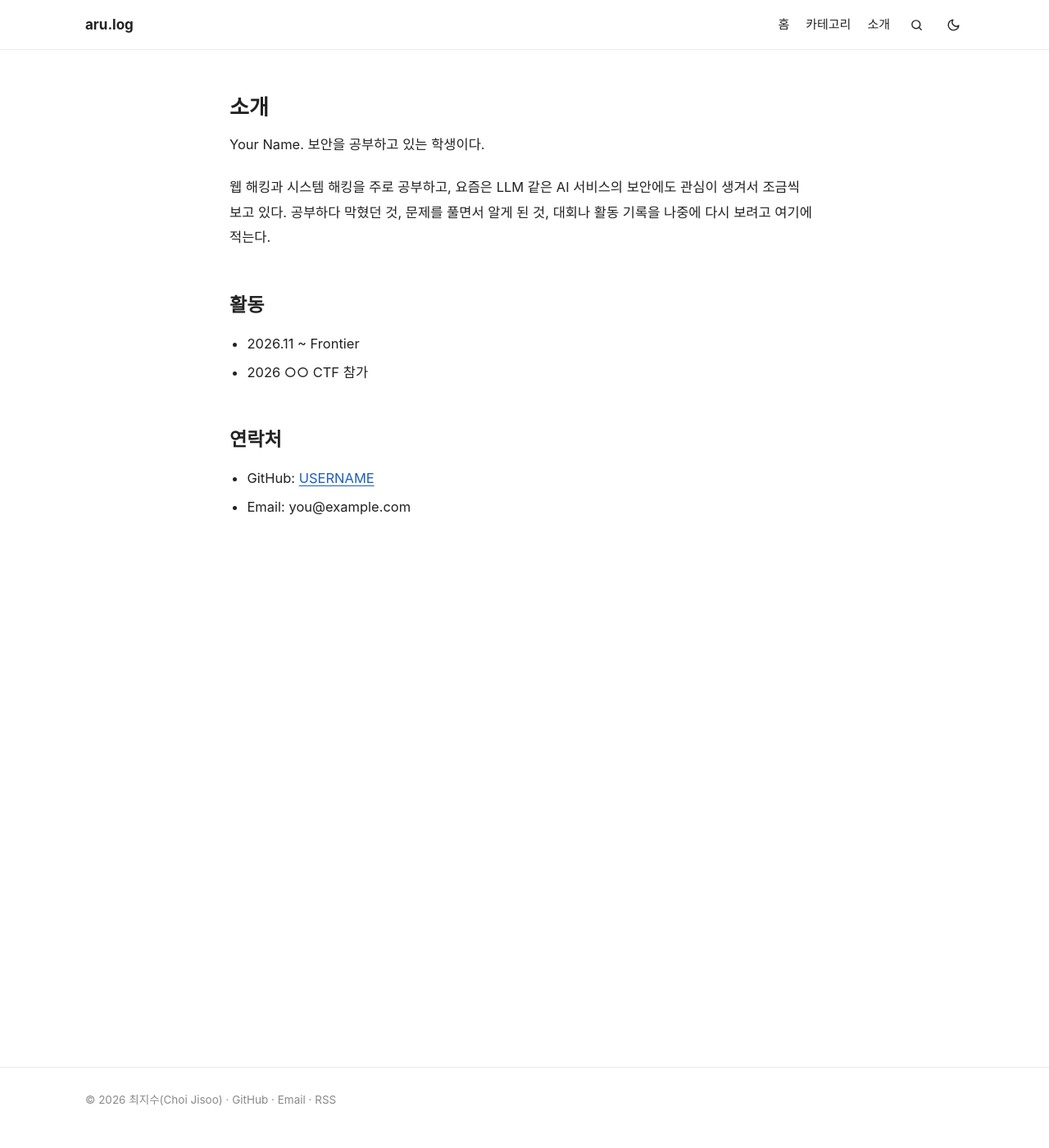
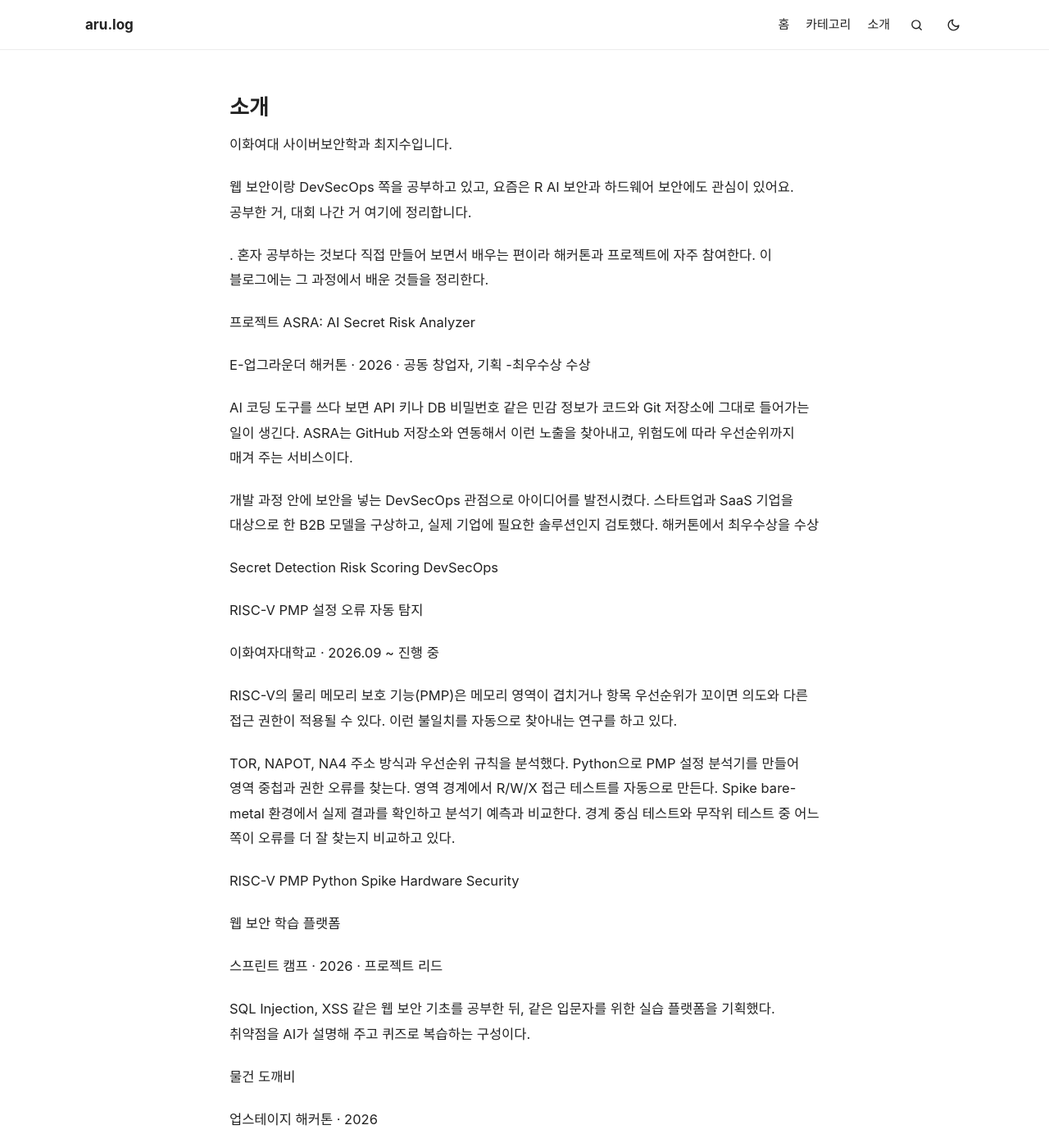
Before and after one commit to aru0909/aru0909.github.io, a Jekyll site: the page built from about.md, in a window 1280 px wide and 1400 px high. Shown: the whole window at 82% size. Built offline with Jekyll 4.4.1, drawn with Linux system fonts in a browser that asks for light colours; some web fonts are replaced; some of the changed text lies outside the part shown.

Commit message:
Update about.md

```diff
--- a/about.md
+++ b/about.md
@@ -3,16 +3,69 @@ title: 소개
 permalink: /about/
 ---
 
-Your Name. 보안을 공부하고 있는 학생이다.
+이화여대 사이버보안학과 최지수입니다.
 
-웹 해킹과 시스템 해킹을 주로 공부하고, 요즘은 LLM 같은 AI 서비스의 보안에도 관심이 생겨서 조금씩 보고 있다. 공부하다 막혔던 것, 문제를 풀면서 알게 된 것, 대회나 활동 기록을 나중에 다시 보려고 여기에 적는다.
+웹 보안이랑 DevSecOps 쪽을 공부하고 있고, 요즘은 R AI 보안과 하드웨어 보안에도 관심이 있어요. 공부한 거, 대회 나간 거 여기에 정리합니다.
 
-## 활동
+. 혼자 공부하는 것보다 직접 만들어 보면서 배우는 편이라 해커톤과 프로젝트에 자주 참여한다. 이 블로그에는 그 과정에서 배운 것들을 정리한다.
 
-- 2026.11 ~ Frontier
-- 2026 ○○ CTF 참가
+프로젝트
+ASRA: AI Secret Risk Analyzer
 
-## 연락처
+E-업그라운더 해커톤 · 2026 · 공동 창업자, 기획 -최우수상 수상
 
-- GitHub: [USERNAME](https://github.com/USERNAME)
-- Email: you@example.com
+AI 코딩 도구를 쓰다 보면 API 키나 DB 비밀번호 같은 민감 정보가 코드와 Git 저장소에 그대로 들어가는 일이 생긴다. ASRA는 GitHub 저장소와 연동해서 이런 노출을 찾아내고, 위험도에 따라 우선순위까지 매겨 주는 서비스이다.
+
+개발 과정 안에 보안을 넣는 DevSecOps 관점으로 아이디어를 발전시켰다.
+스타트업과 SaaS 기업을 대상으로 한 B2B 모델을 구상하고, 실제 기업에 필요한 솔루션인지 검토했다.
+해커톤에서 최우수상을 수상
+
+Secret Detection Risk Scoring DevSecOps
+
+RISC-V PMP 설정 오류 자동 탐지
+
+이화여자대학교 · 2026.09 ~ 진행 중
+
+RISC-V의 물리 메모리 보호 기능(PMP)은 메모리 영역이 겹치거나 항목 우선순위가 꼬이면 의도와 다른 접근 권한이 적용될 수 있다. 이런 불일치를 자동으로 찾아내는 연구를 하고 있다.
+
+TOR, NAPOT, NA4 주소 방식과 우선순위 규칙을 분석했다.
+Python으로 PMP 설정 분석기를 만들어 영역 중첩과 권한 오류를 찾는다.
+영역 경계에서 R/W/X 접근 테스트를 자동으로 만든다.
+Spike bare-metal 환경에서 실제 결과를 확인하고 분석기 예측과 비교한다.
+경계 중심 테스트와 무작위 테스트 중 어느 쪽이 오류를 더 잘 찾는지 비교하고 있다.
+
+RISC-V PMP Python Spike Hardware Security
+
+웹 보안 학습 플랫폼
+
+스프린트 캠프 · 2026 · 프로젝트 리드
+
+SQL Injection, XSS 같은 웹 보안 기초를 공부한 뒤, 같은 입문자를 위한 실습 플랫폼을 기획했다. 취약점을 AI가 설명해 주고 퀴즈로 복습하는 구성이다.
+
+물건 도깨비
+
+업스테이지 해커톤 · 2026
+
+영수증을 찍으면 산 물건을 기억해 두었다가 잊지 않게 알려 주는 서비스. n8n과 OCR을 공부하면서 참여했다.
+
+활동
+기간	활동
+2026.11 ~	Frontier
+2026	HSPACE x RAS LAB 1기, Model R&D팀
+2026	GDGoC Ewha, AI Core Member
+2026	ECC(Ewha Computer Club), FW 프로젝트팀(웹 프론트엔드)
+2026	KISIA 사이버 가디언즈 보안캠프 멘토
+2026	이화여자대학교 사이버보안학과 학생회
+2026	SW 봉사단
+
+보안캠프에서는 중학생들의 보안 실습을 돕고, 보안 쪽 진로를 고민하는 학생들과 이야기를 나눴다. SW 봉사단에서는 학생들의 코딩 실습 수업을 보조했고, 학생회에서는 학과 행사를 준비하고 카드뉴스를 만들었다.
+
+수상
+2026 E-업그라운더 해커톤 최우수상 (ASRA)
+기술
+보안: Web Security, Secret Detection, DevSecOps
+개발: Python
+연락처
+Email: aru0909@ewha.ac.kr
+GitHub: aru0909
+Portfolio: jisoo-choi-portfolio
```
